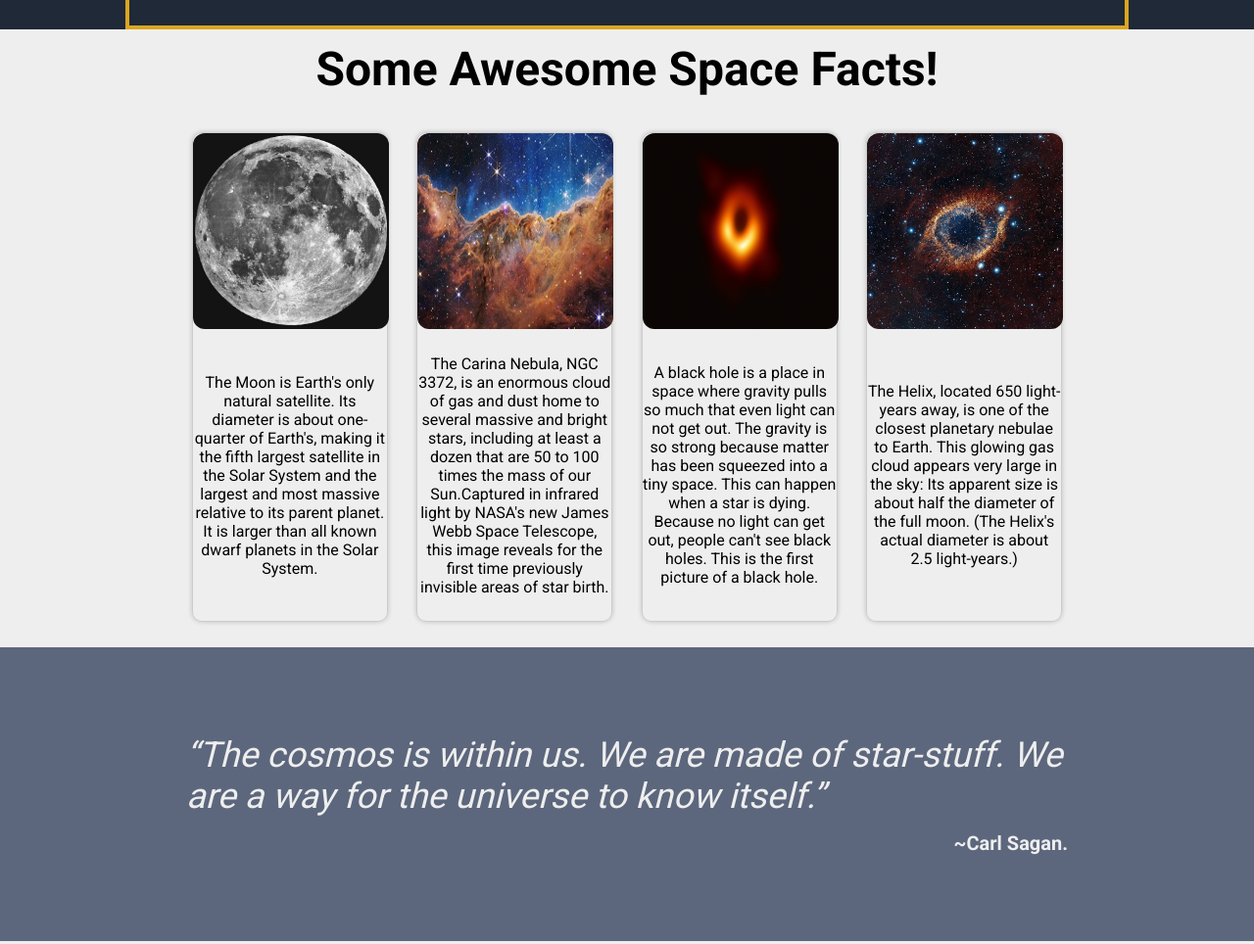
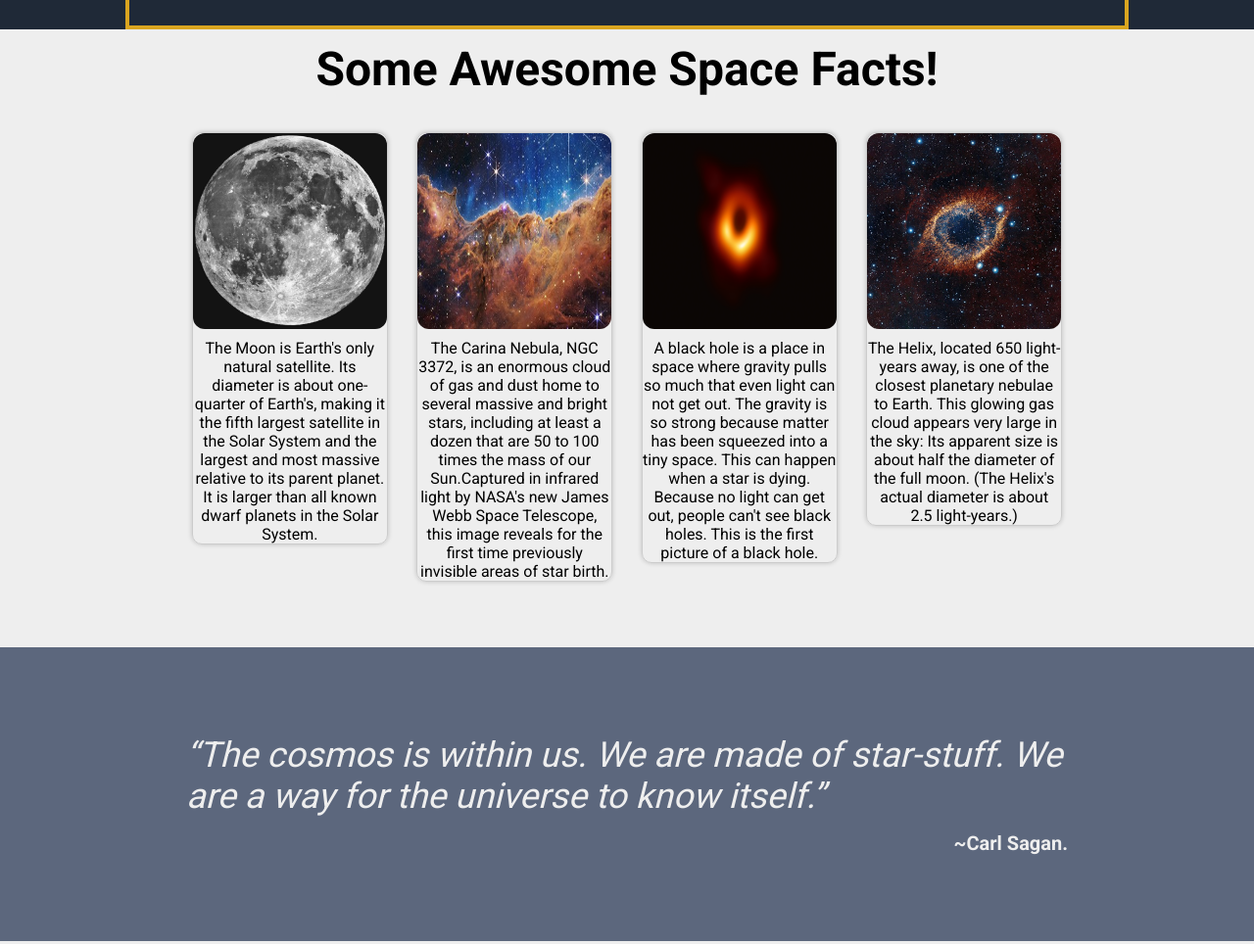
Before and after one commit to muktarkabir/landing_page, a plain HTML site: page index.html in a window 1280 px wide. Shown: the part 840-1804 px from the top of the page at 98% size. Drawn offline with Linux system fonts and the light colour scheme.

Commit message:
Fix cards

```diff
--- a/style.css
+++ b/style.css
@@ -21,10 +21,7 @@ a {
 	text-decoration: none;
 	color: #eee;
 }
-img {
-	max-width: fit-content;
-	height: auto;
-}
+
 .header-container {
 	display: flex;
 	background-color: #1f2937;
@@ -129,19 +126,11 @@ button:hover {
 	flex-wrap: wrap;
 	justify-content: center;
 	background-color: #eee;
-	/* flex-direction: column; */
 	align-items: center;
 	min-height: 550px;
 	width: 100%;
 }
-/* .information {
-	display: flex;
-	flex-wrap: wrap;
-	align-items: space-between;
-	flex-direction: column;
-	width: 900px;
-	min-height: 550px;
-} */
+
 .title {
 	display: flex;
 	flex-shrink: 1;
@@ -169,7 +158,8 @@ button:hover {
 	align-items: flex-start;
 	flex-basis: 200px;
 	/* width: 200px; */
-	height: 500px;
+	height: auto;
+	gap: 10px;
 	max-width: 200px;
 	flex-wrap: wrap;
 	border: 1px solid #ccc;
@@ -183,7 +173,7 @@ button:hover {
 }
 .pic > img {
 	height: 200px;
-	width: 200px;
+	max-width: 100%;
 	border-radius: 12px;
 }
 .fact {
@@ -194,7 +184,6 @@ button:hover {
 	max-width: 200px;
 	flex-wrap: wrap;
 	text-align: center;
-	align-self: flex-start;
 }
 
 .quote-container {
```
